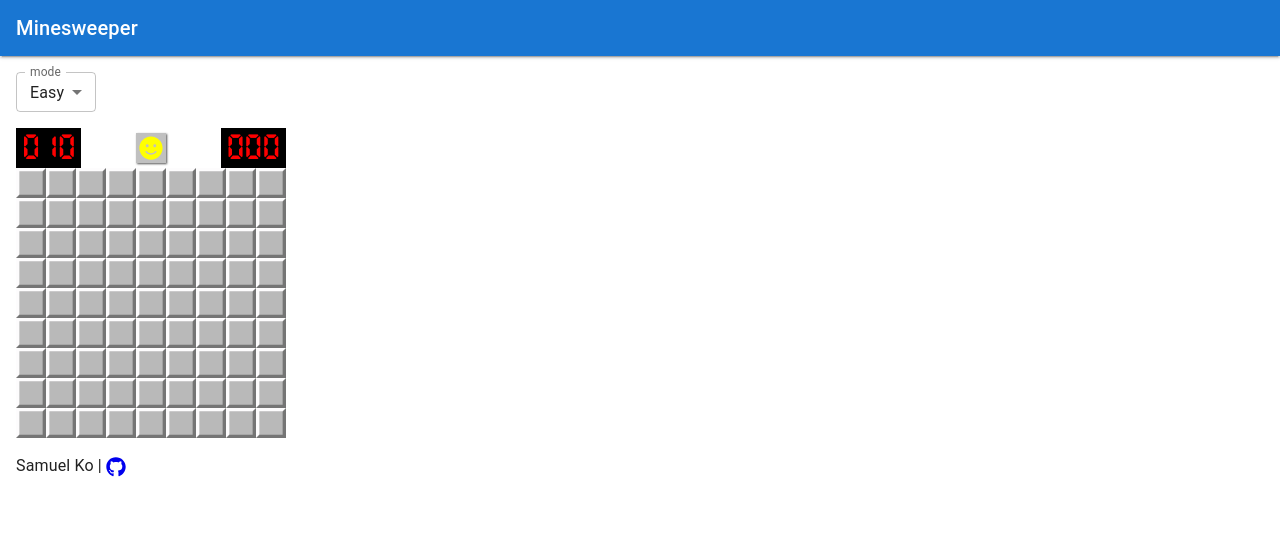
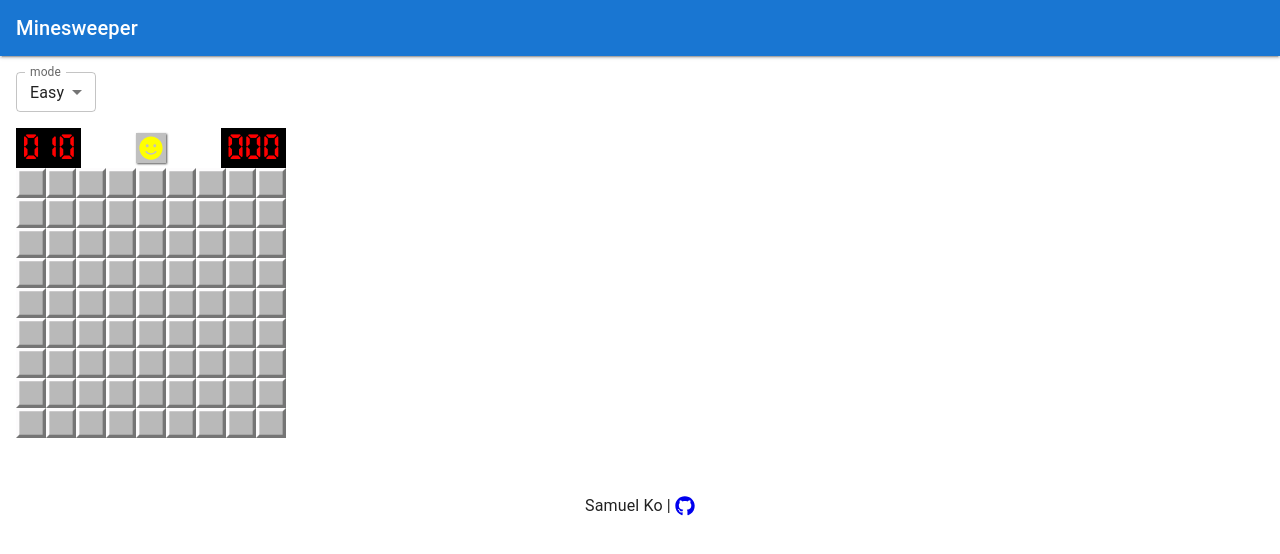
Before and after one commit to samuelko123/minesweeper, a Next.js app: page / in a window 1280 px wide. Shown: the top 554 px of the page. Built offline with nearby package versions, Linux system fonts and the light colour scheme.

Commit message:
refactor footer

```diff
--- /dev/null
+++ b/src/components/molecules/Footer.js
@@ -0,0 +1,43 @@
+import {
+	Box,
+	Tooltip,
+} from '@mui/material'
+import { IconContext } from 'react-icons'
+import { FaGithub } from 'react-icons/fa'
+
+export const Footer = (props) => {
+	const {
+		githubHref,
+		iconSize,
+	} = props
+
+	return (
+		<Box
+			component='footer'
+			sx={{
+				marginTop: 5,
+				alignSelf: 'center',
+			}}
+		>
+			<span>Samuel Ko | </span>
+			<Tooltip
+				title='Source code'
+				placement='top'
+			>
+				<a
+					target='_blank'
+					rel='noopener noreferrer'
+					href={githubHref}
+				>
+					<span
+						style={{ verticalAlign: 'text-top' }}
+					>
+						<IconContext.Provider value={{ size: iconSize }}>
+							<FaGithub />
+						</IconContext.Provider>
+					</span>
+				</a>
+			</Tooltip>
+		</Box>
+	)
+}
--- a/src/pages/index.js
+++ b/src/pages/index.js
@@ -1,11 +1,7 @@
 import { App } from '../components/minesweeper/App'
-import {
-	Box,
-	Tooltip,
-} from '@mui/material'
-import { FaGithub } from 'react-icons/fa'
+import { Box } from '@mui/material'
 import { BaseStack } from '../components/atoms/Stack'
-import { IconContext } from 'react-icons'
+import { Footer } from '../components/molecules/Footer'
 
 export default function Page() {
 	return (
@@ -17,16 +13,10 @@ export default function Page() {
 				>
 					<App
 						footer={
-							<footer>
-								<span>Samuel Ko | </span>
-								<Tooltip title='Source code'>
-									<a target='_blank' rel='noopener noreferrer' href='https://github.com/samuelko123/minesweeper'>
-										<IconContext.Provider value={{ size: 20 }}>
-											<FaGithub />
-										</IconContext.Provider>
-									</a>
-								</Tooltip>
-							</footer>
+							<Footer
+								githubHref='https://github.com/samuelko123/minesweeper'
+								iconSize={20}
+							/>
 						}
 					/>
 				</Box>
--- a/src/styles/global.css
+++ b/src/styles/global.css
@@ -29,11 +29,3 @@
 	margin: 0;
 	padding: 0;
 }
-
-footer {
-	text-align: center;
-}
-
-footer svg {
-	vertical-align: middle;
-}
```
